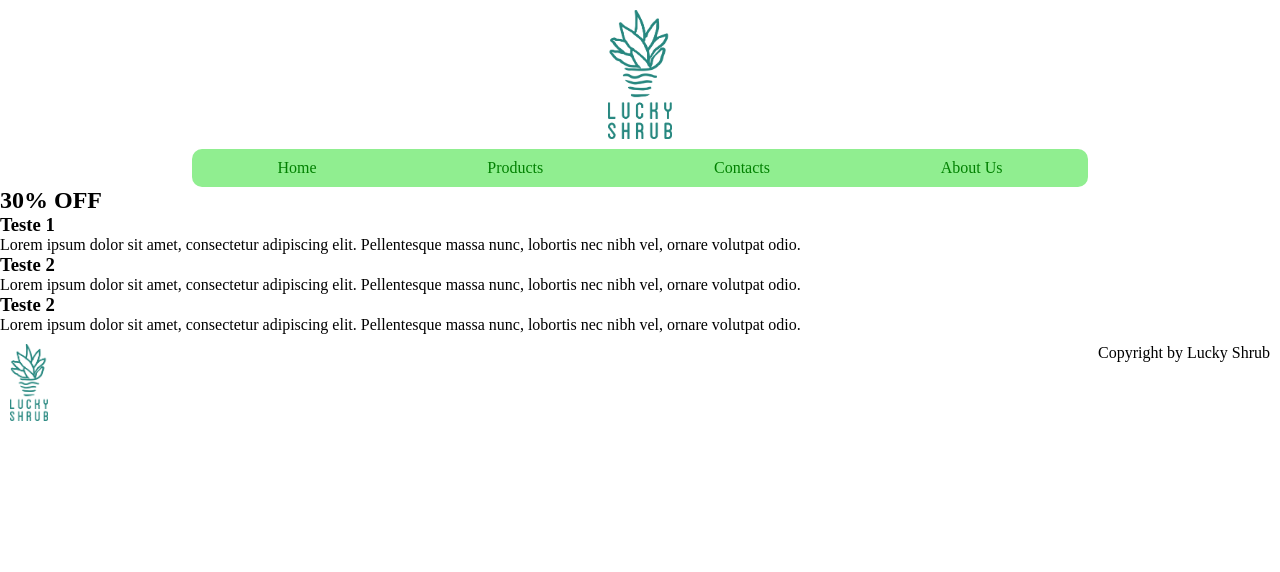
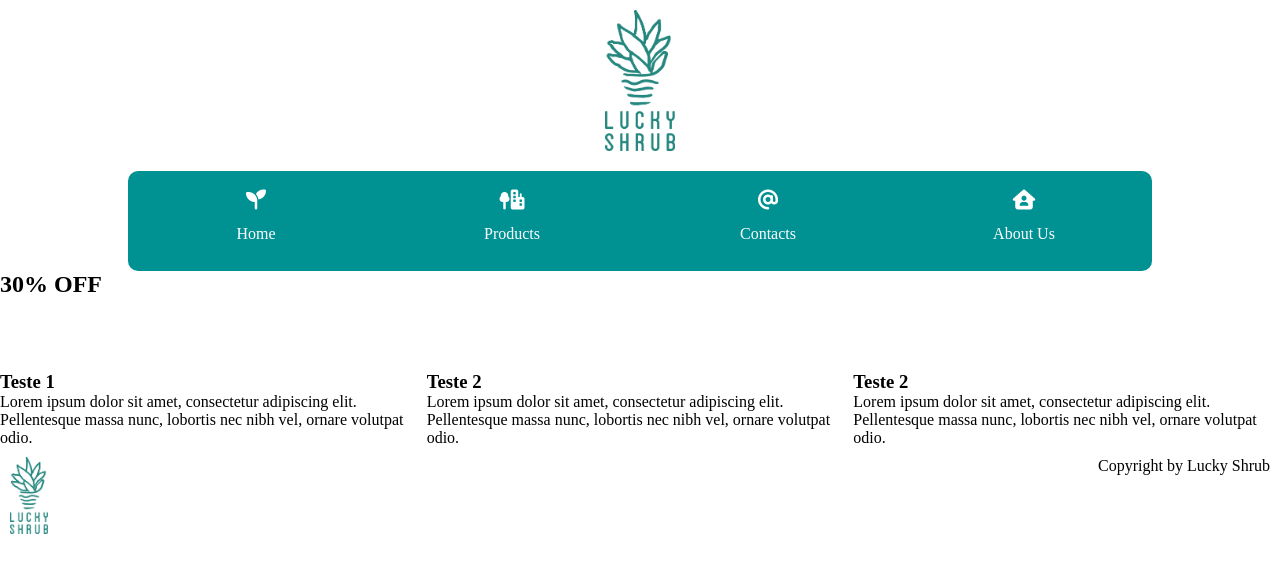
Before and after one commit to davidevandro/lucky-shrub, a plain HTML site: page index.html in a window 1280 px wide. Drawn offline with Linux system fonts and the light colour scheme.

Commit message:
Create the navigation bar

```diff
--- a/index.html
+++ b/index.html
@@ -6,13 +6,14 @@
 <body>
     <header>
         <img class="logo-header" src="./images/Asset 2@3x.png" alt="Lucky Shrub Logo">
+        <script src="https://kit.fontawesome.com/0f58997599.js" crossorigin="anonymous"></script>
     </header>
     <nav>
         <ul>
-            <li><a href="#">Home</a></li>
-            <li><a href="#">Products</a></li>
-            <li><a href="#">Contacts</a></li>
-            <li><a href="#">About Us</a></li>
+            <li><i class="fa-solid fa-seedling fa-lg"></i><a href="#">Home</a></li>
+            <li><i class="fa-solid fa-tree-city fa-lg"></i></i><a href="#">Products</a></li>
+            <li><i class="fa-solid fa-at fa-lg"></i></i><a href="#">Contacts</a></li>
+            <li><i class="fa-solid fa-house-user fa-lg"></i><a href="#">About Us</a></li>
         </ul>
     </nav>
     <main>
--- a/style.css
+++ b/style.css
@@ -5,33 +5,61 @@
 
 .logo-header {
     display: block;
-    width: 5%;
+    width: 70px;
     margin: 10px auto 10px auto;
 }
 
 nav {
-    width: 70%;
-    margin: 0 auto 0 auto;
+    width: 80%;
+    margin: 20px auto 0 auto;
     border-radius: 10px;
-    background-color: lightgreen;
+    background-color: #009193;
 }
 
 ul {
     display: flex;
-    justify-content: space-between;
+    height: 100px;
+    justify-content: space-around;
+    align-items: center;
 }
 
 li {
-    margin: 10px auto 10px auto;
+    display: flex;
+    flex-direction: column;
+    justify-content: space-around;
+    width: 10%;
+    height: 70%;
+    padding: 10px;
+    border-radius: 10px;
 }
 
-li a {
+li:hover {
+    background-color: #04c8cb;
+}
+
+a {
     text-decoration: none;
-    color: green;
+    text-align: center;
+    color: white;
+}
+
+.fa-solid {
+    text-align: center;
+    color: white;
 }
 
 li::marker{
     content:"";
+}
+
+
+
+.promo {
+    height: 100px;
+}
+
+.infos {
+    display: flex;
 }
 
 footer {
```
